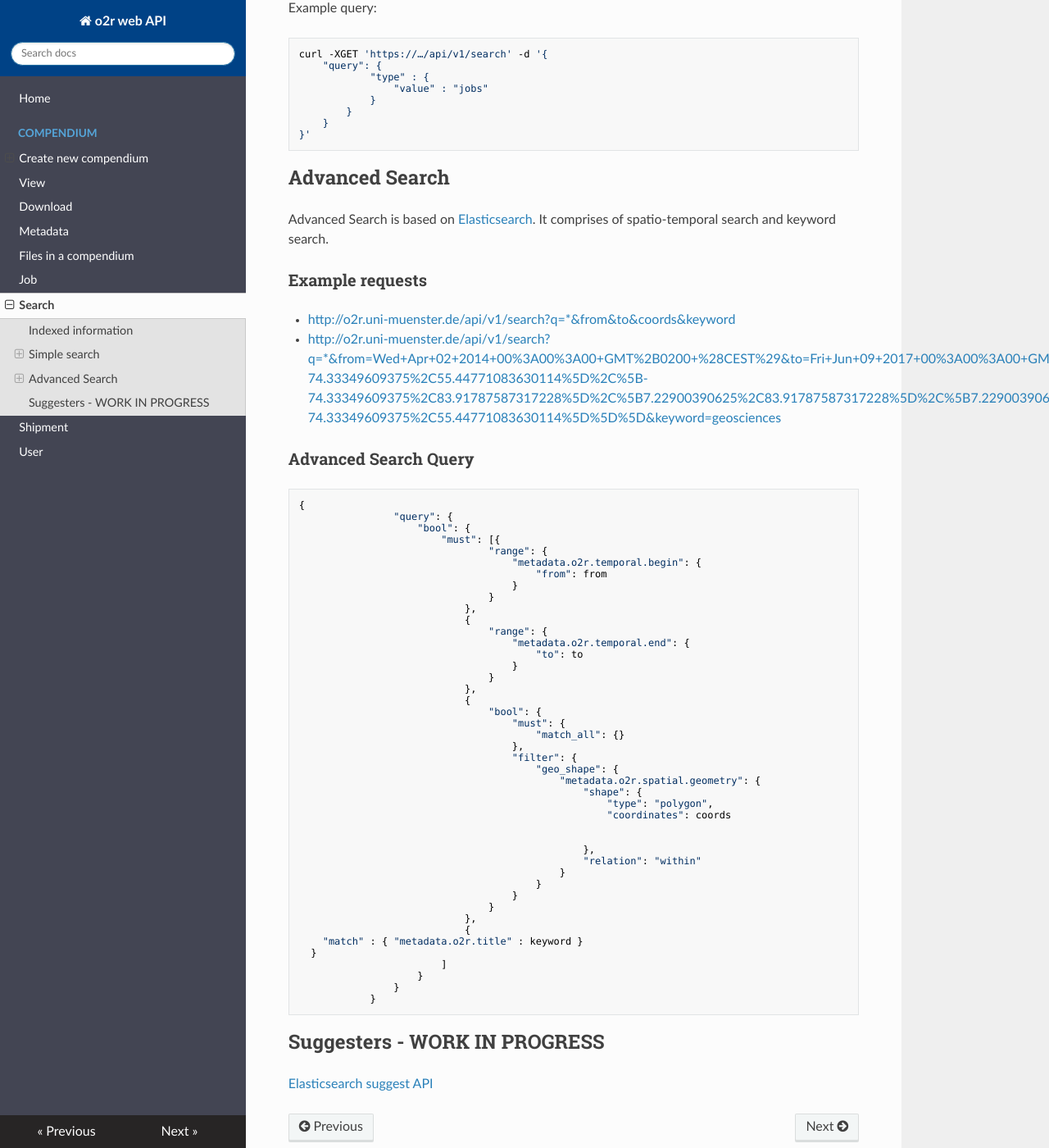
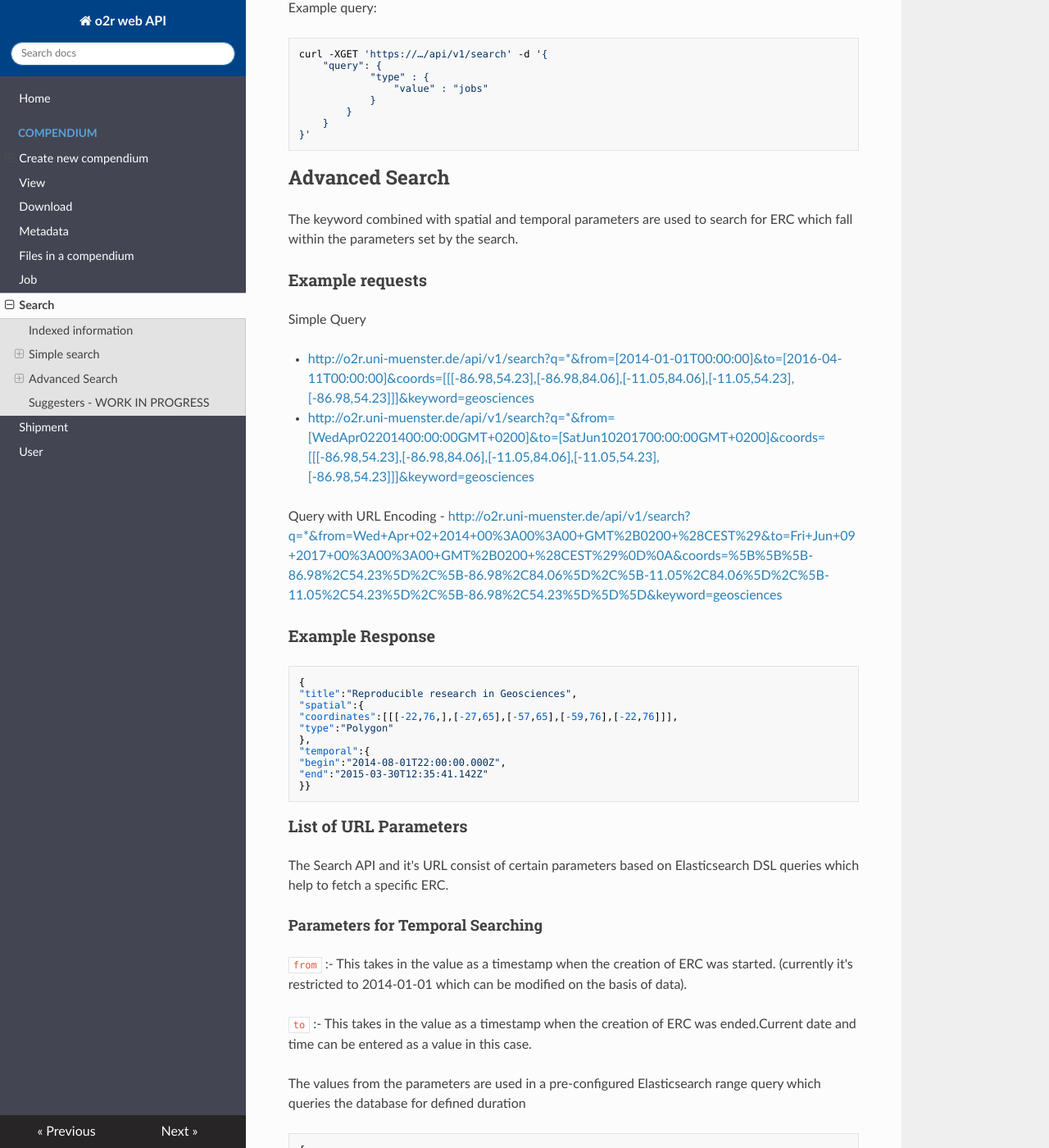
Before and after one commit to o2r-project/api, an MkDocs documentation site: the page built from docs/search.md, in a window 1280 px wide and 1400 px high, scrolled down 768 px. Shown: the whole window at 82% size. Built offline with MkDocs 1.6.1, drawn with Linux system fonts in a browser that asks for light colours; nearby versions of some CDN libraries; old or Windows-style settings are respelled for this version of MkDocs; some of the changed text lies outside the part shown.

Commit message:
update changes

````diff
--- a/docs/search.md
+++ b/docs/search.md
@@ -38,15 +38,100 @@ curl -XGET 'https://…/api/v1/search' -d '{
 ```
 
 ## Advanced Search
-
-Advanced Search is based on [Elasticsearch](https://www.elastic.co/). It comprises of spatio-temporal search and keyword search.
+The keyword combined with spatial and temporal parameters are used to search for ERC which fall within the parameters set by the search.
 
 ### Example requests
 
-- [http://o2r.uni-muenster.de/api/v1/search?q=*&from&to&coords&keyword](http://o2r.uni-muenster.de/api/v1/search?q=*&from&to&coords&keyword)
-- [http://o2r.uni-muenster.de/api/v1/search?q=*&from=Wed+Apr+02+2014+00%3A00%3A00+GMT%2B0200+%28CEST%29&to=Fri+Jun+09+2017+00%3A00%3A00+GMT%2B0200+%28CEST%29%0D%0A&coords=%5B%5B%5B-74.33349609375%2C55.44771083630114%5D%2C%5B-74.33349609375%2C83.91787587317228%5D%2C%5B7.22900390625%2C83.91787587317228%5D%2C%5B7.22900390625%2C55.44771083630114%5D%2C%5B-74.33349609375%2C55.44771083630114%5D%5D%5D&keyword=geosciences](http://o2r.uni-muenster.de/api/v1/search?q=*&from=Wed+Apr+02+2014+00%3A00%3A00+GMT%2B0200+%28CEST%29&to=Fri+Jun+09+2017+00%3A00%3A00+GMT%2B0200+%28CEST%29%0D%0A&coords=%5B%5B%5B-74.33349609375%2C55.44771083630114%5D%2C%5B-74.33349609375%2C83.91787587317228%5D%2C%5B7.22900390625%2C83.91787587317228%5D%2C%5B7.22900390625%2C55.44771083630114%5D%2C%5B-74.33349609375%2C55.44771083630114%5D%5D%5D&keyword=geosciences)
+Simple Query
 
-### Advanced Search Query
+- [http://o2r.uni-muenster.de/api/v1/search?q=*&from=[2014-01-01T00:00:00]&to=[2016-04-11T00:00:00]&coords=[[[-86.98,54.23],[-86.98,84.06],[-11.05,84.06],[-11.05,54.23],[-86.98,54.23]]]&keyword=geosciences](http://o2r.uni-muenster.de/api/v1/search?q=*&from=[2014-01-01T00:00:00]&to=[2016-04-11T00:00:00]&coords=[[[-86.98,54.23],[-86.98,84.06],[-11.05,84.06],[-11.05,54.23],[-86.98,54.23]]]&keyword=geosciences)
+
+- [http://o2r.uni-muenster.de/api/v1/search?q=*&from=[WedApr02201400:00:00GMT+0200]&to=[SatJun10201700:00:00GMT+0200]&coords=[[[-86.98,54.23],[-86.98,84.06],[-11.05,84.06],[-11.05,54.23],[-86.98,54.23]]]&keyword=geosciences](http://o2r.uni-muenster.de/api/v1/search?q=*&from=[WedApr02201400:00:00GMT+0200]&to=[SatJun10201700:00:00GMT+0200]&coords=[[[-86.98,54.23],[-86.98,84.06],[-11.05,84.06],[-11.05,54.23],[-86.98,54.23]]]&keyword=geosciences)
+
+Query with URL Encoding
+- [http://o2r.uni-muenster.de/api/v1/search?q=*&from=Wed+Apr+02+2014+00%3A00%3A00+GMT%2B0200+%28CEST%29&to=Fri+Jun+09+2017+00%3A00%3A00+GMT%2B0200+%28CEST%29%0D%0A&coords=%5B%5B%5B-86.98%2C54.23%5D%2C%5B-86.98%2C84.06%5D%2C%5B-11.05%2C84.06%5D%2C%5B-11.05%2C54.23%5D%2C%5B-86.98%2C54.23%5D%5D%5D&keyword=geosciences](http://o2r.uni-muenster.de/api/v1/search?q=*&from=Wed+Apr+02+2014+00%3A00%3A00+GMT%2B0200+%28CEST%29&to=Fri+Jun+09+2017+00%3A00%3A00+GMT%2B0200+%28CEST%29%0D%0A&coords=%5B%5B%5B-86.98%2C54.23%5D%2C%5B-86.98%2C84.06%5D%2C%5B-11.05%2C84.06%5D%2C%5B-11.05%2C54.23%5D%2C%5B-86.98%2C54.23%5D%5D%5D&keyword=geosciences)
+
+### Example Response
+
+```json
+{
+"title":"Reproducible research in Geosciences",
+"spatial":{
+"coordinates":[[[-22,76,],[-27,65],[-57,65],[-59,76],[-22,76]]],
+"type":"Polygon"
+},
+"temporal":{
+"begin":"2014-08-01T22:00:00.000Z",
+"end":"2015-03-30T12:35:41.142Z"
+}}
+```
+### List of URL Parameters
+
+The Search API and it's URL consist of certain parameters based on Elasticsearch DSL queries which help to fetch a specific ERC.
+
+#### Parameters for Temporal Searching
+
+`from` :- This takes in the value as a timestamp when the creation of ERC was started. (currently it's restricted to 2014-01-01 which can be modified on the basis of data).
+
+`to` :- This takes in the value as a timestamp when the creation of ERC was ended.Current date and time can be entered as a value in this case.
+
+The values from the parameters are used in a pre-configured Elasticsearch range query which queries the database for defined duration
+```bash
+{
+                                "range": {
+                                    "metadata.o2r.temporal.begin": {
+                                        "from": from
+                                    }
+                                }
+                            },
+                            {
+                                "range": {
+                                    "metadata.o2r.temporal.end": {
+                                        "to": to
+                                    }
+                                }
+                            }
+```
+`metadata.o2r.temporal.begin` and `metadata.o2r.temporal.end` are the fields within the dataset which will be queried for the duration which is set by the URL parameters.
+
+#### Parameters for Spatial Searching
+
+`coords` :- This should cater for the coordinates defined by the bounding box. A 2-d array of coordinates is expected as a parameter. The coordinates are to be 5 pairs of latitude longitude values describing a closed polygon.
+The value from this parameter is used in a pre-configured Elasticsearch spatial query which applies a `geo_shape` filter to fetch the desired ERC according to spatial parameters.
+```bash
+{
+                                "bool": {
+                                    "must": {
+                                        "match_all": {}
+                                    },
+                                    "filter": {
+                                        "geo_shape": {
+                                            "metadata.o2r.spatial.geometry": {
+                                                "shape": {
+                                                    "type": "polygon",
+                                                    "coordinates": coords
+
+
+                                                },
+                                                "relation": "within"
+                                            }
+                                        }
+                                    }
+                                }
+                            }
+```
+The filter has been nested within a `boolean/must match` query so that it completely matches the documents being queried. The filter has been applied to the `metadata.o2r.spatial.geometry` field of the dataset with a `within` relation so that the ERC that matches the document's coordinates completely are fetched.
+
+#### Parameters for Keyword Searching
+`keyword` :- Any word, phrase in the form of text that should be used to match the title of ERC.
+A simple match query is used at the back-end to match the query value with the values in dataset
+```bash
+{
+    "match" : { "metadata.o2r.title" : keyword}
+  }
+  ```
+  ##### NOTE :
+  The parameters should be used together and not seperatley as they have been coupled together to form one single boolean query as stated below so that a refined search is possible and ERC which passes all the criteria are fetched.
 
 ```bash
 {
````
